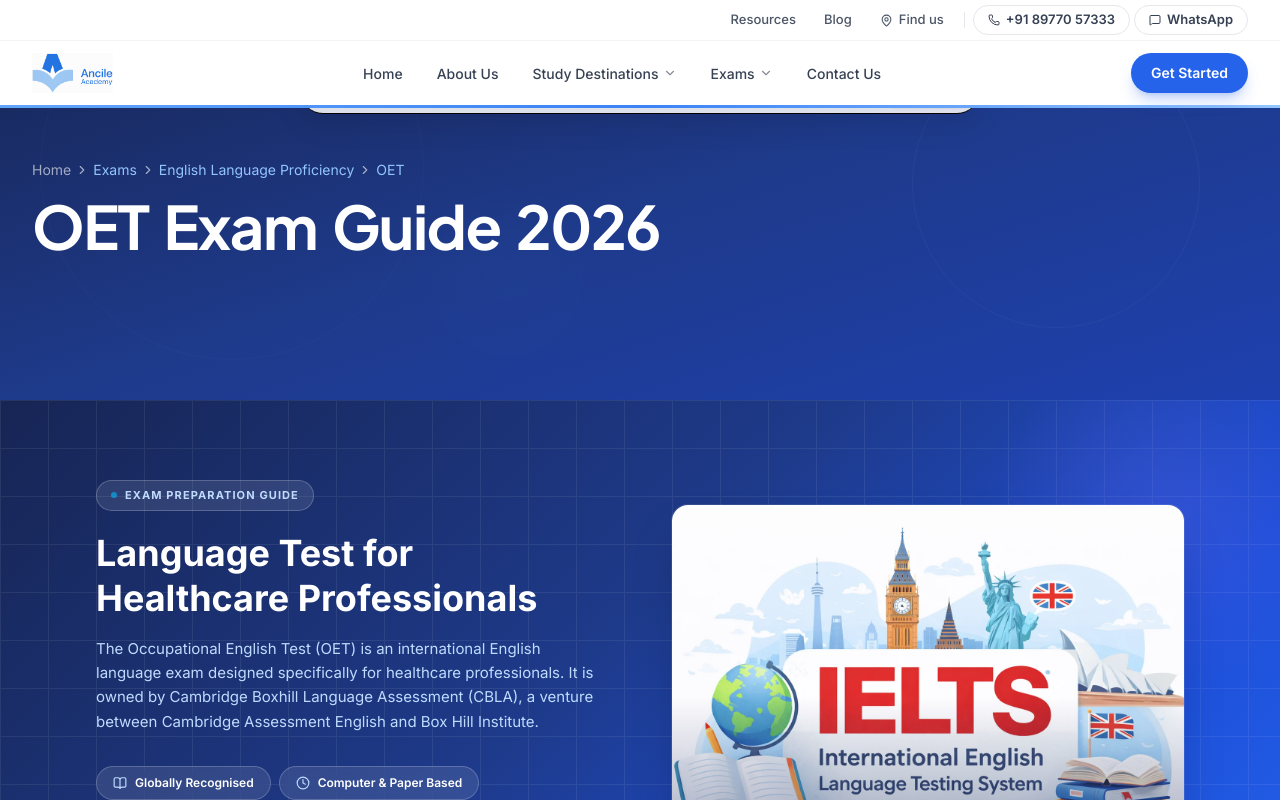
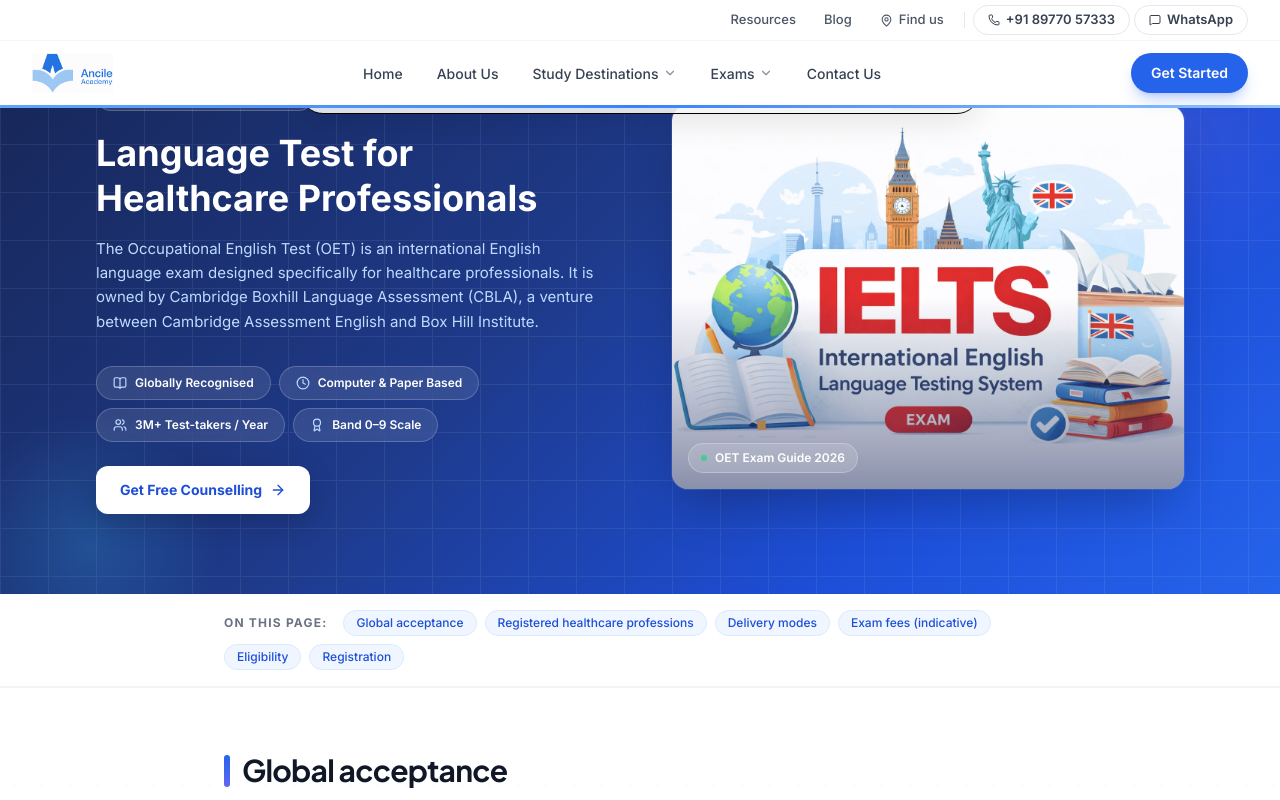
Before and after one commit to shashinadh28/Ancile_Academy, a React (Vite) app: page /exams/oet in a window 1280 px wide. Shown: the top 800 px of the page. Built offline with nearby package versions, Linux system fonts and the light colour scheme.

Commit message:
fix(exams): remove breadcrumb PageBanner from all exam pages

```diff
--- a/src/components/shared/ExamPage.jsx
+++ b/src/components/shared/ExamPage.jsx
@@ -1,7 +1,5 @@
 import { ArrowRight, CheckCircle, BookOpen, Clock, Award, Users, ChevronRight } from 'lucide-react';
 import { Link } from 'react-router-dom';
-import { useState } from 'react';
-import PageBanner from './PageBanner';
 import AnimateIn from './AnimateIn';
 
 /* ─────────────────────────────────────────────────────────────────────────
@@ -198,8 +196,6 @@
 
   return (
     <>
-      <PageBanner title={title} breadcrumbs={breadcrumbs} />
-
       {/* ── Hero section ─────────────────────────────────────── */}
       <div
         className="relative overflow-hidden"
```
